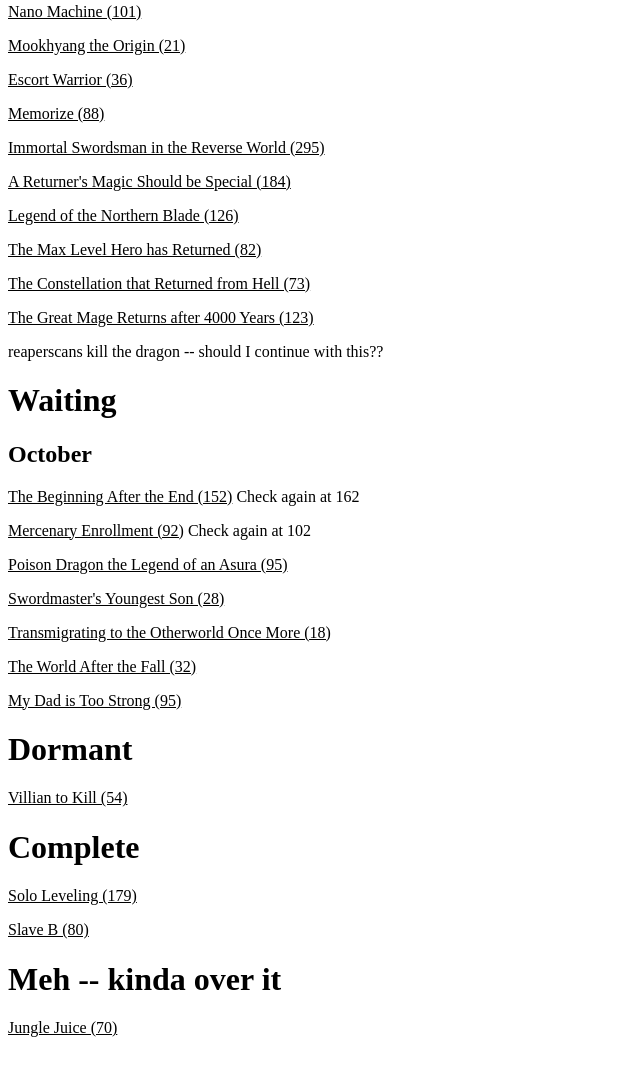
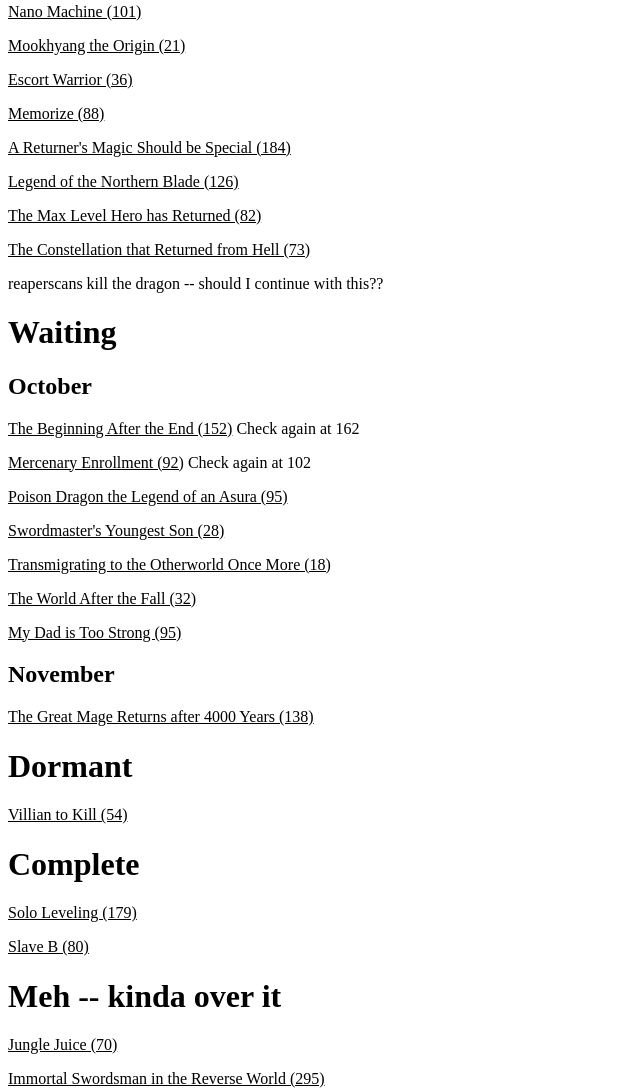
Before and after one commit to jungbauer/comic-test, a plain HTML site: page index.html in a window 1280 px wide. Shown: the part 311-1402 px from the top of the page, without its empty margins (0-640 px from the left). Before the commit the page ends 1364 px from the top, so only its background shows below. Drawn offline with Linux system fonts and the light colour scheme.

Commit message:
Update index.html

```diff
--- a/index.html
+++ b/index.html
@@ -46,9 +46,6 @@ a {
 <p><a href="https://toonily.net/manga/memorize/chapter-88/">
         Memorize (88)</a></p>
 
-<p><a href="https://toonily.net/manga/immortal-swordsman-in-the-reverse-world/chapter-295/">
-        Immortal Swordsman in the Reverse World (295)</a></p>
-
 <p><a href="https://toonily.net/manga/a-returners-magic-should-be-special-manhwa/chapter-184/">
         A Returner's Magic Should be Special (184)</a></p>
 
@@ -60,9 +57,6 @@ a {
 
 <p><a href="https://toonily.net/manga/the-constellation-that-returned-from-hell/chapter-73/">
         The Constellation that Returned from Hell (73)</a></p>
-
-<p><a href="https://toonily.net/manga/the-great-mage-returns-after-4000-years-manhwa/chapter-123/">
-        The Great Mage Returns after 4000 Years (123)</a></p>
 
 reaperscans kill the dragon -- should I continue with this??
 
@@ -90,6 +84,11 @@ reaperscans kill the dragon -- should I continue with this??
   <p><a href="https://toonily.net/manga/my-dad-is-too-strong/chapter-95/">
         My Dad is Too Strong (95)</a></p>
 
+  <h2>November</h2>
+  <p><a href="https://toonily.net/manga/the-great-mage-returns-after-4000-years-manhwa/chapter-138/">
+        The Great Mage Returns after 4000 Years (138)</a></p>
+
+
   <!-- ____________________________ Dead or dormant ____________________________ -->
   <h1>Dormant</h1>
   <p><a href="https://toonily.net/manga/villain-to-kill/chapter-54/">Villian to Kill (54)</a></p>
@@ -102,6 +101,8 @@ reaperscans kill the dragon -- should I continue with this??
   <!-- ____________________________ Lost interest ____________________________ -->
   <h1>Meh -- kinda over it</h1>
   <p><a href="https://toonily.net/manga/jungle-juice/chapter-70/">Jungle Juice (70)</a></p>
+  <p><a href="https://toonily.net/manga/immortal-swordsman-in-the-reverse-world/chapter-295/">
+        Immortal Swordsman in the Reverse World (295)</a></p>
 
 </body>
 </html>
```
